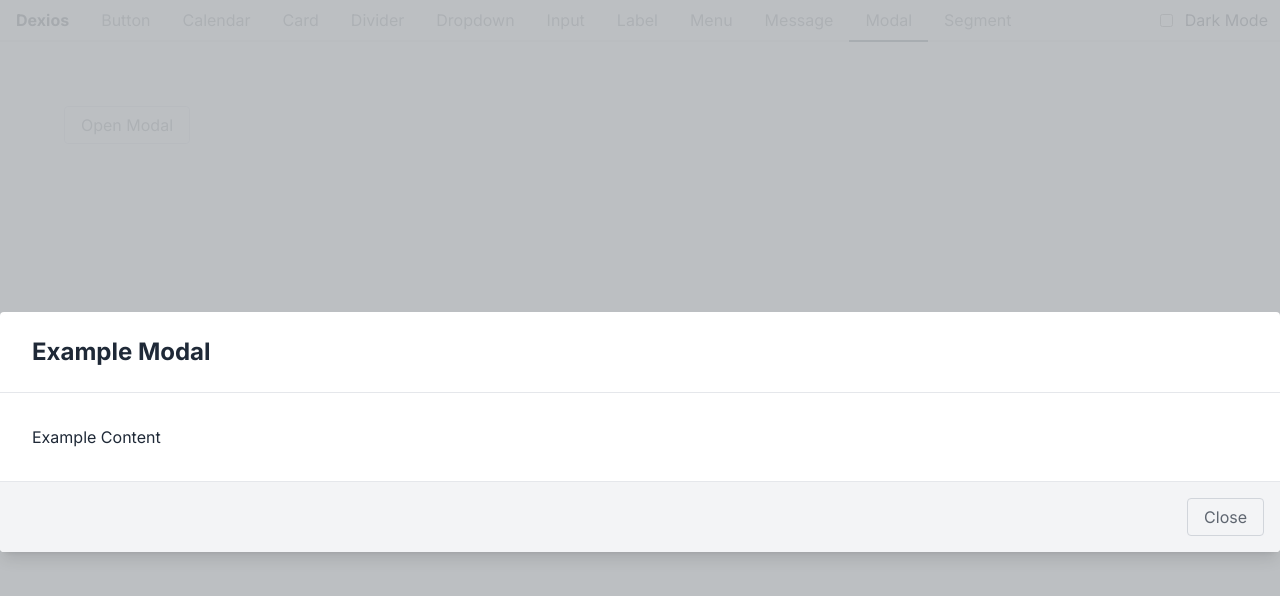
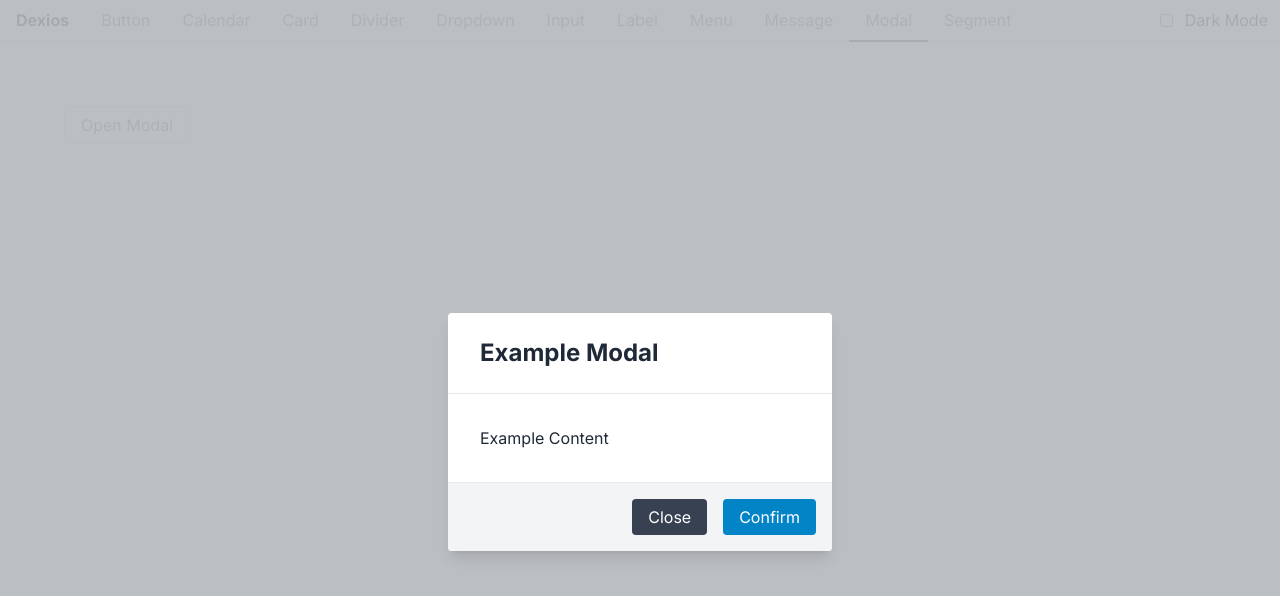
Before and after one commit to truefusion/dexios-ui, a Vue app: page /modal in a window 1280 px wide. Both pictures are taken after a click on the button "Open Modal". Shown: the top 596 px of the page. Built offline with nearby package versions, Linux system fonts and the light colour scheme.

Commit message:
Update modal.
Modal confirmation.
Refactoring.

```diff
--- a/src/components/Modal.vue
+++ b/src/components/Modal.vue
@@ -7,16 +7,24 @@
 			const isOpen = computed(() => {
 				return $el.value?.open;
 			});
+			const reject = ref(null);
+			const resolve = ref(null);
 
 			function close() {
 				$el.value?.close();
 			}
 			function closeWithAnimation() {
-				var {animation} = attrs;
+				var { animation } = attrs;
+				if (!animation) {
+					animation = 'scale';
+				}
 				$el.value.classList.remove(animation + '-in');
 				$el.value.classList.add(animation + '-out');
 			}
-			function hide() {
+			function confirm() {
+				if (typeof resolve.value == 'function') {
+					resolve.value();
+				}
 				closeWithAnimation();
 			}
 			function open() {
@@ -24,14 +32,18 @@
 				$el.value.classList.remove(animation + '-out');
 				$el.value.classList.add(animation + '-in');
 				$el.value.showModal();
+
+				return new Promise((res, rej) => {
+					resolve.value = res;
+				});
 			}
 			function show() {
-				open();
+				return open();
 			}
 
 			expose({
-				close,
-				closeWithAnimation,
+				close: closeWithAnimation,
+				confirm,
 				isOpen,
 				open,
 				show,
@@ -55,6 +67,7 @@
 				},
 			}, slots.default?.({
 				close: closeWithAnimation,
+				confirm,
 			}));
 		},
 	}
@@ -112,7 +125,7 @@
 	.dexios {
 		&.modal {
 			@apply border-0 divide-y fixed e('left-1/2') m-0 overflow-visible p-0 rounded shadow-lg e('top-1/2') transform e('-translate-x-1/2') e('-translate-y-1/2') dark:bg-gray-500 dark:divide-gray-600;
-			--animation-duration: 1s;
+			--animation-duration: 0.75s;
 
 			&.fade-out {
 				animation: FadeOutDialog;
--- a/src/examples/Modal.vue
+++ b/src/examples/Modal.vue
@@ -1,12 +1,13 @@
 <template>
 	<article class="modal">
-		<DexiosButton @click="$refs.modal.open()">Open Modal</DexiosButton>
-		<DexiosModal class="container" :animation="animation" ref="modal">
-			<template v-slot="{close}">
+		<DexiosButton @click="open">Open Modal</DexiosButton>
+		<DexiosModal class="w-96" :animation="animation" ref="modal">
+			<template v-slot="{ close, confirm }">
 				<DexiosHeader class="modal-header">Example Modal</DexiosHeader>
 				<p class="modal-content">Example Content</p>
 				<div class="modal-actions">
-					<DexiosButton @click="close">Close</DexiosButton>
+					<DexiosButton class="secondary" @click="close">Close</DexiosButton>
+					<DexiosButton class="primary" @click="confirm">Confirm</DexiosButton>
 				</div>
 			</template>
 		</DexiosModal>
@@ -20,5 +21,12 @@
 				animation: 'scale',
 			};
 		},
+		methods: {
+			open() {
+				this.$refs.modal.open().then(() => {
+					console.log('confirmed');
+				});
+			},
+		},
 	}
 </script>
```
